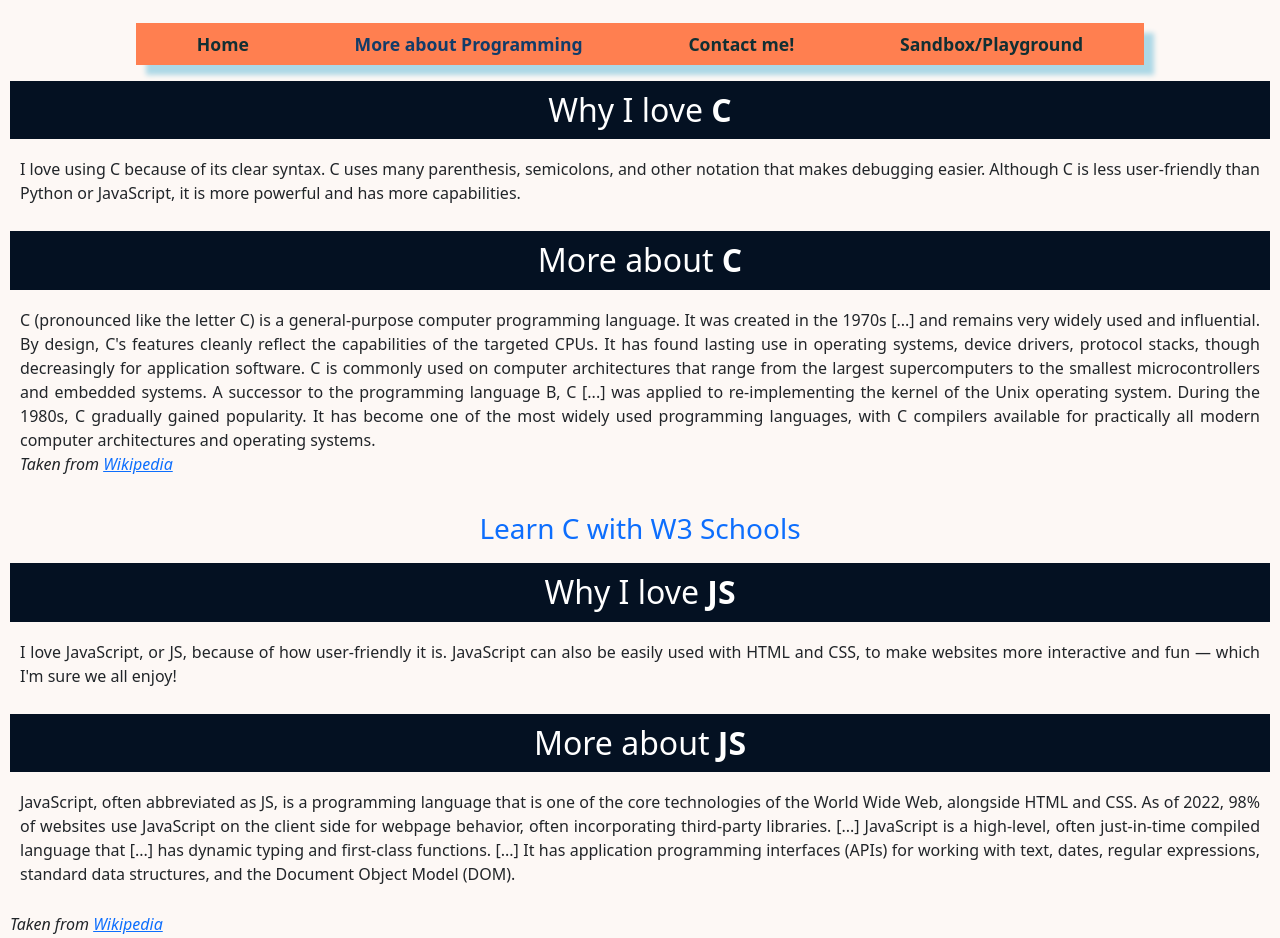
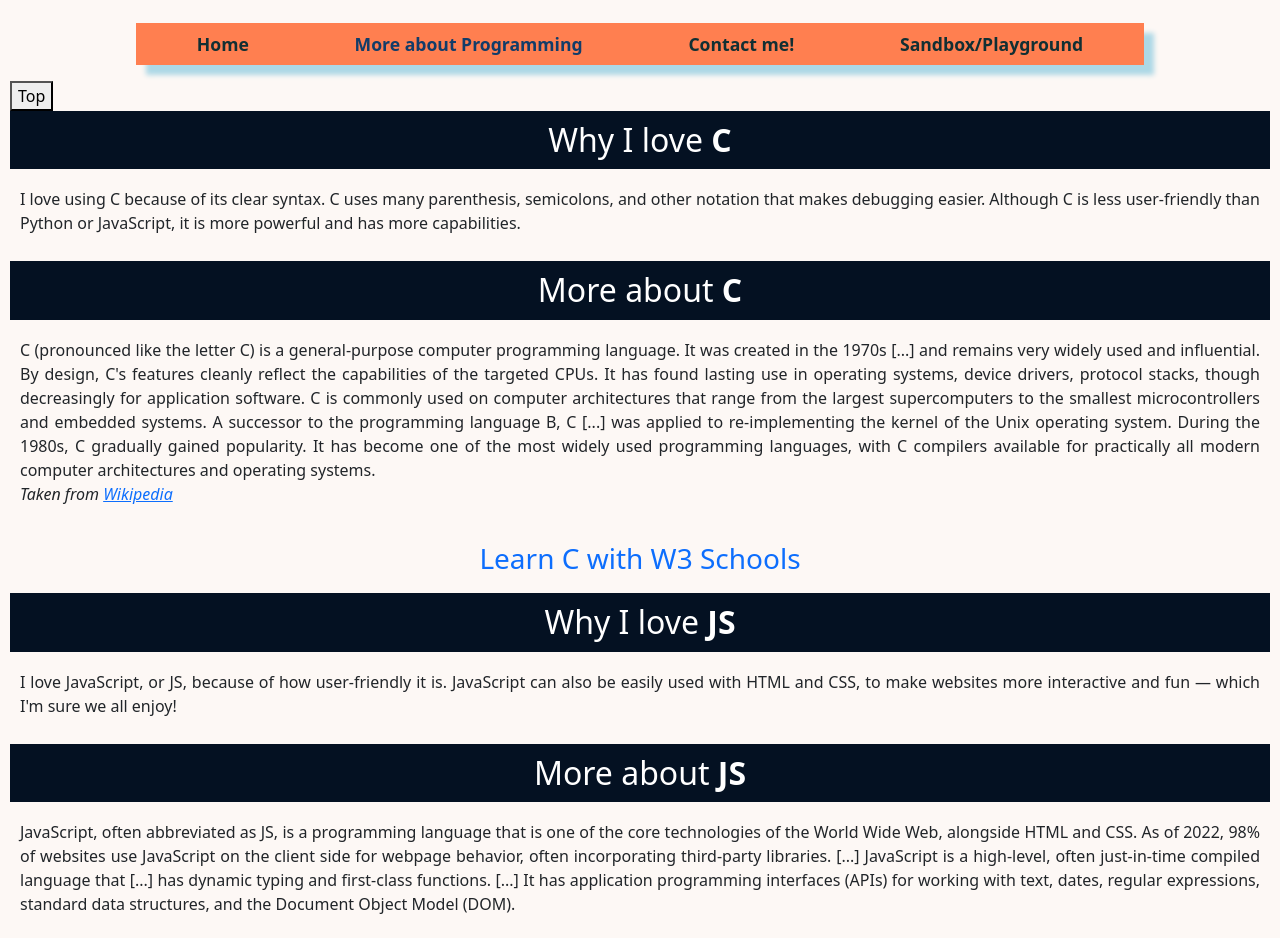
Before and after one commit to thelovelightliveventure/thelovelightliveventure.github.io, a plain HTML site: page info.html in a window 1280 px wide. Shown: the top 938 px of the page. Drawn offline with nearby package versions, Linux system fonts and the light colour scheme.

Commit message:
Update info.html

```diff
--- a/info.html
+++ b/info.html
@@ -18,6 +18,9 @@
         </header>
     </head>
 <body>
+    <!-- Scroll to top button -->
+    <button onclick="topFunction()" id="myBtn" title="Go to top">Top</button>
+
 <!-- Include sections for C, JavaScript, and HTML and CSS.-->
 <section class="lovePL" id="C">
     <h2>Why I love <b id="highlight">C</b></h2>
```
